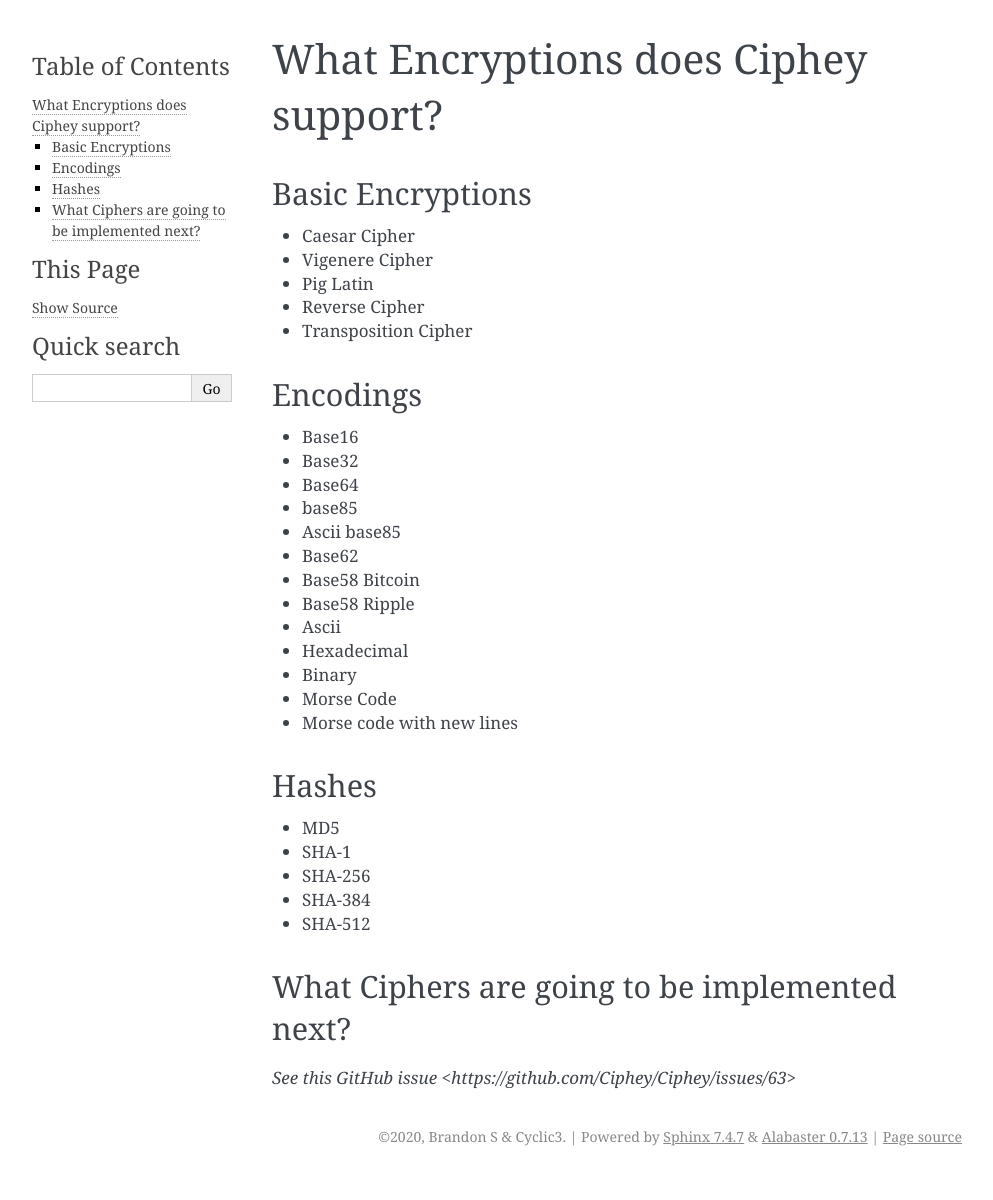
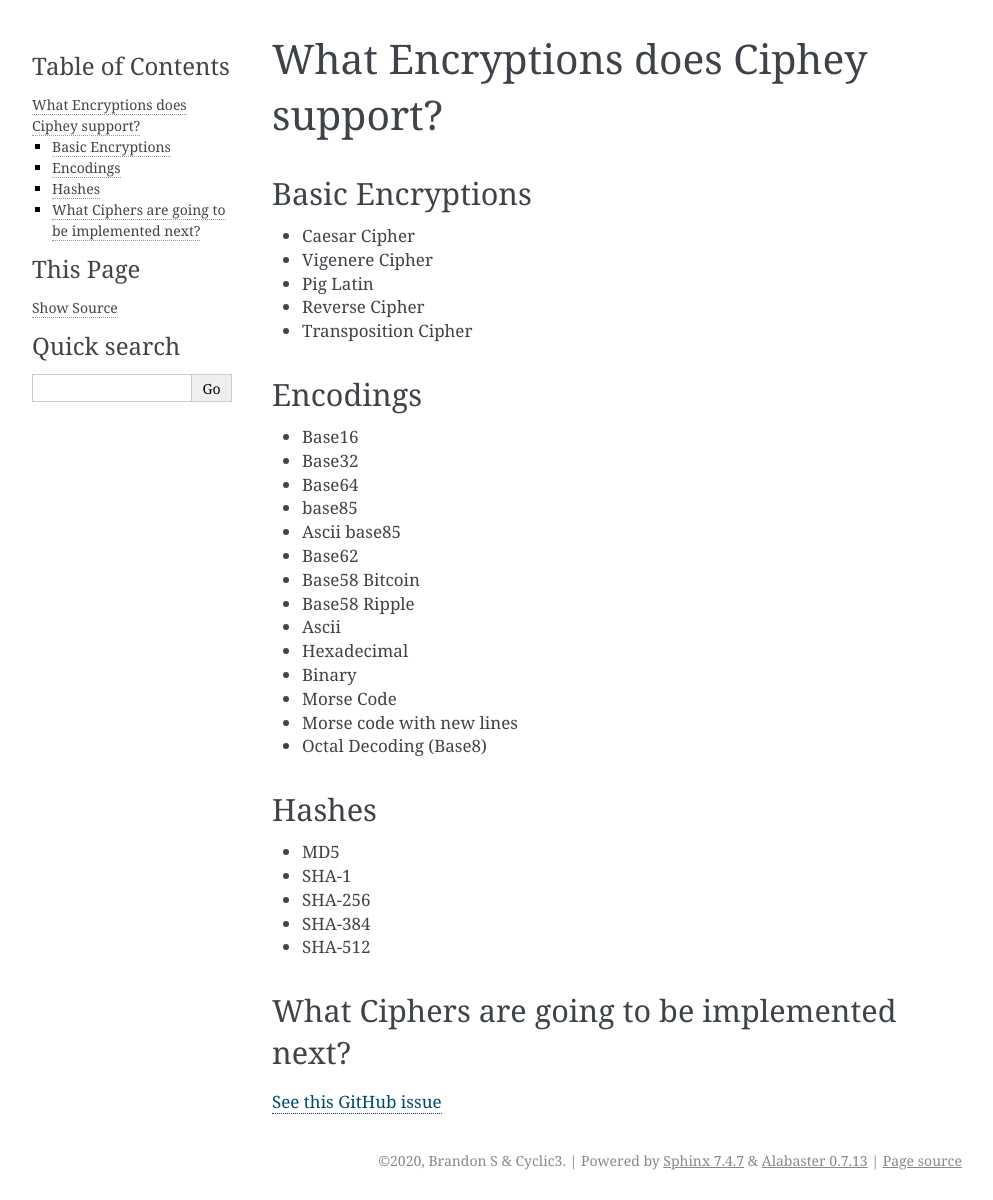
Before and after one commit to Ciphey/Ciphey, a Sphinx documentation site: the page built from docs/ciphers.rst, in a window 1280 px wide. Shown: the whole page, without its empty margins (148-1141 px from the left). Built offline with Sphinx 7.4.7, drawn with Linux system fonts in a browser that asks for light colours; before the commit the page ends 1176 px from its top, so only the background shows below that.

Commit message:
goodnight

```diff
--- a/docs/ciphers.rst
+++ b/docs/ciphers.rst
@@ -24,6 +24,7 @@
 * Binary
 * Morse Code
 * Morse code with new lines
+* Octal Decoding (Base8)
 
 Hashes
 -------
@@ -35,4 +36,4 @@
 
 What Ciphers are going to be implemented next?
 -----------------------------------------------
-`See this GitHub issue <https://github.com/Ciphey/Ciphey/issues/63>`
+`See this GitHub issue <https://github.com/Ciphey/Ciphey/issues/63>`_
```
Also changed, not shown: 2 other files.
